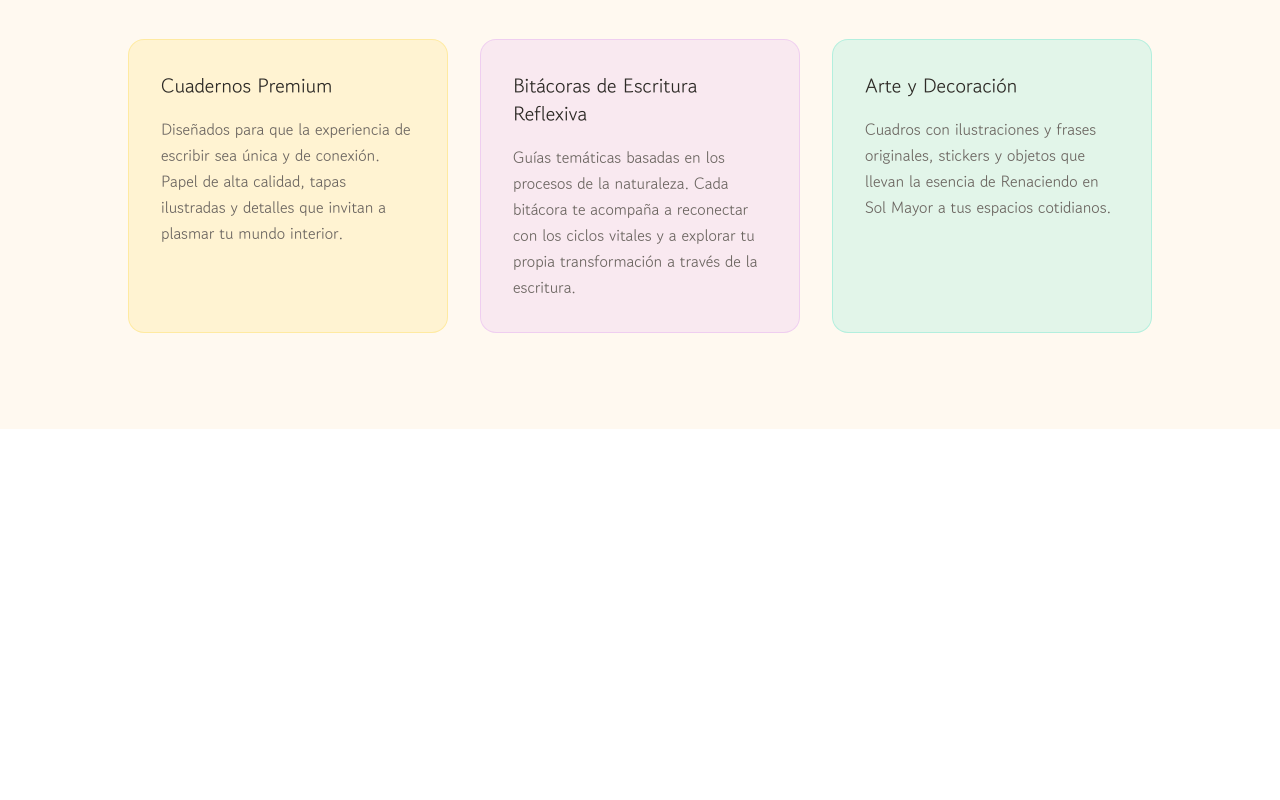
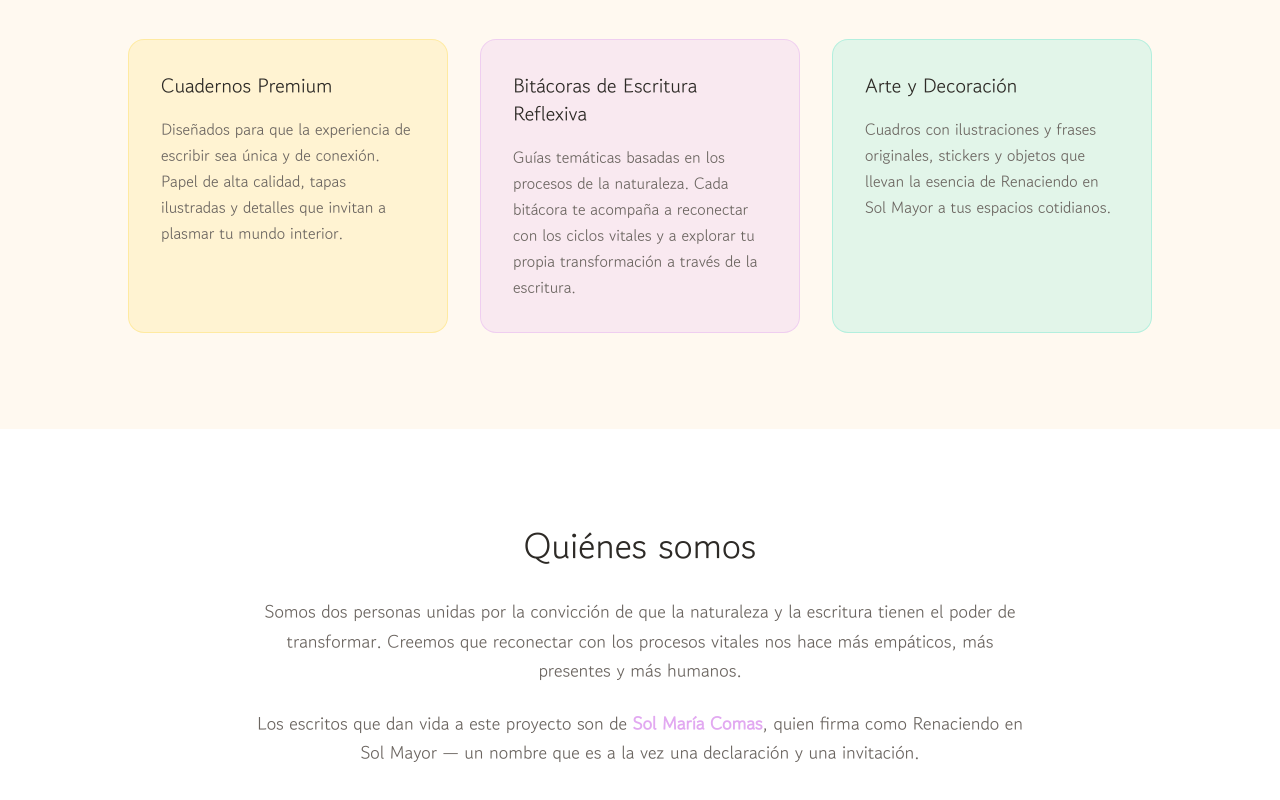
Before and after one commit to nahuelbonader/renaciendo-web, a Next.js app: page / in a window 1280 px wide. Shown: the part 1439-2239 px from the top of the page. Before the commit the page ends 1868 px from the top, so only its background shows below. Built offline with nearby package versions, Linux system fonts and the light colour scheme.

Commit message:
feat: add Team section introducing the founders

```diff
--- a/app/page.tsx
+++ b/app/page.tsx
@@ -1,6 +1,7 @@
 import Hero from "@/components/Hero";
 import About from "@/components/About";
 import Products from "@/components/Products";
+import Team from "@/components/Team";
 
 export default function Home() {
   return (
@@ -8,6 +9,7 @@
       <Hero />
       <About />
       <Products />
+      <Team />
     </main>
   );
 }
--- /dev/null
+++ b/components/Team.tsx
@@ -0,0 +1,30 @@
+import { landing } from "@/content/landing";
+
+export default function Team() {
+  const { team } = landing;
+
+  return (
+    <section id="team" className="py-24 px-4 bg-surface-base">
+      <div className="max-w-3xl mx-auto text-center">
+        <h2 className="text-3xl md:text-4xl text-text-primary mb-8">
+          {team.title}
+        </h2>
+        {team.paragraphs.map((paragraph, index) => (
+          <p
+            key={index}
+            className="text-lg text-text-secondary leading-relaxed mb-6"
+          >
+            {paragraph}
+          </p>
+        ))}
+        <p className="text-lg text-text-secondary leading-relaxed">
+          {team.authorIntro}{" "}
+          <span className="text-brand-primary font-bold">
+            {team.authorHighlight}
+          </span>
+          , {team.authorDescription}
+        </p>
+      </div>
+    </section>
+  );
+}
```
